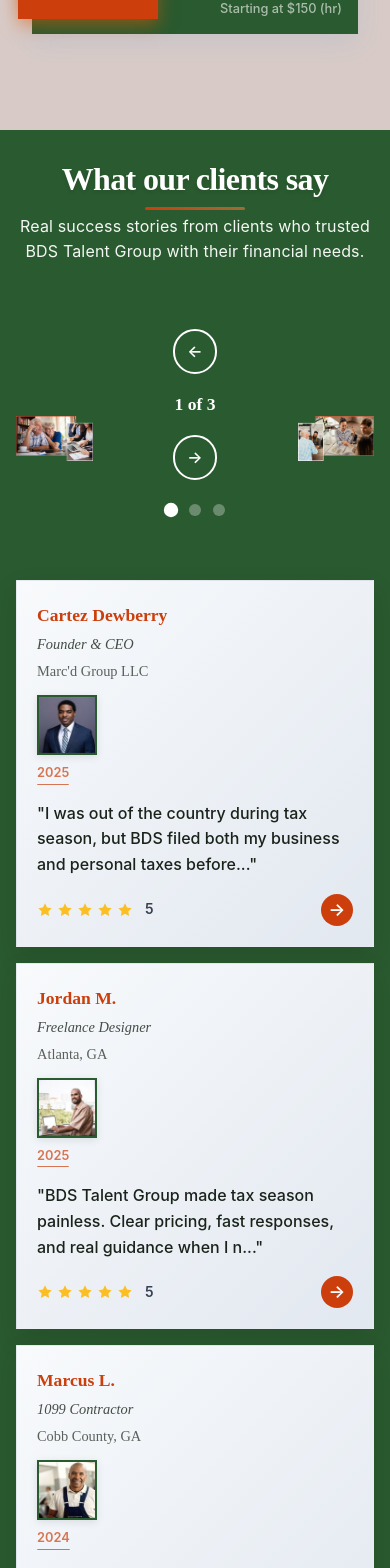
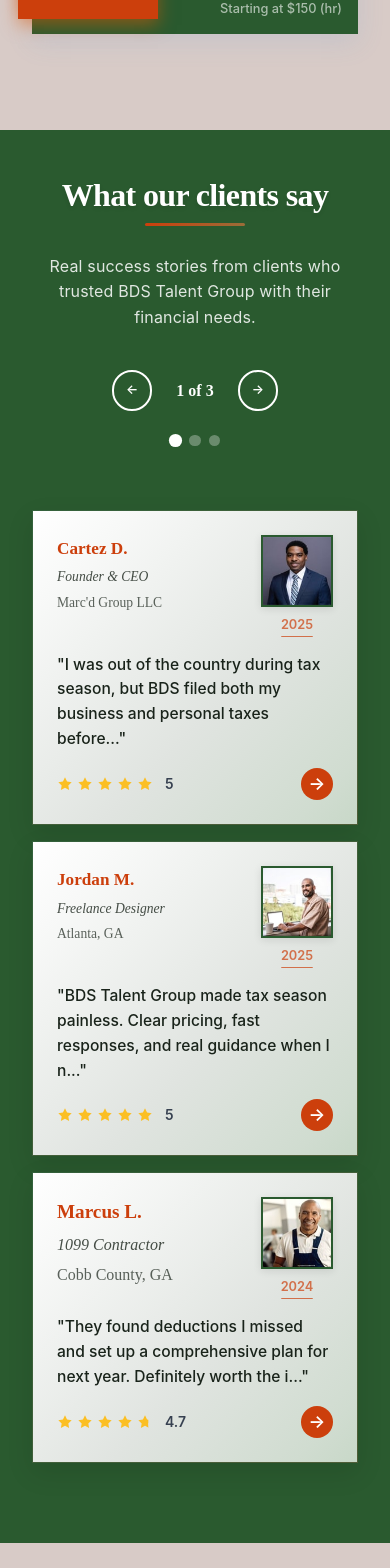
Before and after one commit to CartezDew/bdsfrontend, a React (Vite) app: page / in a window 390 px wide. Shown: the part 3720-5288 px from the top of the page. Built offline with nearby package versions, Linux system fonts and the light colour scheme.

Commit message:
updated responsive design of social proof section

```diff
--- a/src/App.jsx
+++ b/src/App.jsx
@@ -16,25 +16,64 @@ function App() {
   const [showNavbar, setShowNavbar] = useState(!isHomePage)
   const navbarStateRef = useRef(showNavbar)
   const [mobileMenuOpen, setMobileMenuOpen] = useState(false)
+  const [isMobileWidth, setIsMobileWidth] = useState(typeof window !== 'undefined' ? window.matchMedia('(max-width: 680px)').matches : false)
 
   // Update ref when state changes
   useEffect(() => {
     navbarStateRef.current = showNavbar
   }, [showNavbar])
 
-  // Navbar visibility rules:
-  // - Home ('/') → hidden by default and stays hidden (except when mobile menu is explicitly opened)
-  // - '/services' and '/get-started' → always visible
+  // Track viewport width for mobile/desktop gating (<= 680px is mobile)
   useEffect(() => {
-    const isSpecialRoute = location.pathname === '/services' || location.pathname === '/get-started'
-    if (isSpecialRoute) {
+    if (typeof window === 'undefined') return
+    const mql = window.matchMedia('(max-width: 680px)')
+    const onChange = (e) => setIsMobileWidth(e.matches)
+    setIsMobileWidth(mql.matches)
+    if (mql.addEventListener) mql.addEventListener('change', onChange)
+    else mql.addListener(onChange)
+    return () => {
+      if (mql.removeEventListener) mql.removeEventListener('change', onChange)
+      else mql.removeListener(onChange)
+    }
+  }, [])
+
+  // Navbar visibility rules (desktop shows on all routes except when hero is in view on home)
+  useEffect(() => {
+    const path = location.pathname
+    // Always visible on non-home routes
+    if (path !== '/') {
       setShowNavbar(true)
       return
     }
-    // Home and any other routes → hide by default
-    setShowNavbar(false)
-    // No scroll listener needed anymore
-  }, [location.pathname, mobileMenuOpen])
+
+    // Home route: on desktop, show when hero is not visible; on mobile, leave hidden unless menu opens
+    let observer
+    const heroEl = document.getElementById('hero')
+    const updateFromHero = (inView) => {
+      if (isMobileWidth) {
+        // On mobile width, keep the previous behavior; do not force show here
+        setShowNavbar(false)
+      } else {
+        setShowNavbar(!inView)
+      }
+    }
+
+    if (heroEl && 'IntersectionObserver' in window) {
+      observer = new IntersectionObserver((entries) => {
+        const entry = entries[0]
+        updateFromHero(!!(entry && entry.isIntersecting))
+      }, { threshold: [0.01] })
+      observer.observe(heroEl)
+      // Initial calc in case observer fires late
+      const rect = heroEl.getBoundingClientRect()
+      updateFromHero(rect.bottom > 0 && rect.top < window.innerHeight)
+    } else {
+      // If no hero, default to shown on desktop
+      setShowNavbar(!isMobileWidth)
+    }
+
+    return () => { if (observer) observer.disconnect() }
+  }, [location.pathname, isMobileWidth])
 
   // If we land on home route with a hash (e.g., /#services), perform precise scroll
   useEffect(() => {
--- a/src/components/SocialProof.jsx
+++ b/src/components/SocialProof.jsx
@@ -20,7 +20,7 @@ import girlCafe from "../assets/Testimonials/thumbnails/thumb_girl-cafe.jpg";
 const testimonials = [
   {
     quote: "I was out of the country during tax season, but BDS filed both my business and personal taxes before the deadline. They even found business savings with truck repair costs and purchases.",
-    author: "Cartez Dewberry",
+    author: "Cartez D.",
     role: "Founder & CEO",
     company: "Marc'd Group LLC",
     yearOfService: "2025",
@@ -104,6 +104,9 @@ const testimonials = [
 export default function SocialProof() {
   const [currentPage, setCurrentPage] = useState(0);
   const [allCardsExpanded, setAllCardsExpanded] = useState(false);
+  const [isNarrow800, setIsNarrow800] = useState(typeof window !== 'undefined' ? window.innerWidth <= 800 : false);
+  const [isNarrow600, setIsNarrow600] = useState(typeof window !== 'undefined' ? window.innerWidth <= 600 : false);
+  const [expandedIndexSmall, setExpandedIndexSmall] = useState(null); // 0..2 per page when <=600px
   const [animationsTriggered, setAnimationsTriggered] = useState({
     header: false,
     leftImage: false,
@@ -222,10 +225,24 @@ export default function SocialProof() {
     return () => observer.disconnect();
   }, []);
 
+  // Track viewport width to control full-width card behavior (<= 800px) and unify at <= 600px
+  useEffect(() => {
+    if (typeof window === 'undefined') return;
+    const onResize = () => {
+      const w = window.innerWidth;
+      setIsNarrow800(w <= 800);
+      setIsNarrow600(w <= 600);
+    }
+    onResize();
+    window.addEventListener('resize', onResize);
+    return () => window.removeEventListener('resize', onResize);
+  }, []);
+
   const nextPage = () => {
     setCurrentPage((prev) => (prev + 1) % totalPages);
     // Reset expanded state when changing pages
     setAllCardsExpanded(false);
+    setExpandedIndexSmall(null);
     // Reset card animations for new page and trigger them immediately
     setCardAnimations(Array(3).fill(false));
 
@@ -245,6 +262,7 @@ export default function SocialProof() {
     setCurrentPage((prev) => (prev - 1 + totalPages) % totalPages);
     // Reset expanded state when changing pages
     setAllCardsExpanded(false);
+    setExpandedIndexSmall(null);
     // Reset card animations for new page and trigger them immediately
     setCardAnimations(Array(3).fill(false));
 
@@ -264,6 +282,7 @@ export default function SocialProof() {
     setCurrentPage(pageIndex);
     // Reset expanded state when changing pages
     setAllCardsExpanded(false);
+    setExpandedIndexSmall(null);
     // Reset card animations for new page and trigger them immediately
     setCardAnimations(Array(3).fill(false));
 
@@ -290,7 +309,9 @@ export default function SocialProof() {
   );
 
   return (
-    <section id="social-proof" className="testimonial-grid">
+    <section id="social-proof" className="social-proof-section">
+      <div className="social-proof-container">
+      <div className="testimonial-grid">
       {/* Section header */}
       <div className={`grid-header ${animationsTriggered.header ? 'animate-header' : ''}`} ref={headerRef} data-animate="header">
         <h2>What our clients say</h2>
@@ -368,11 +389,13 @@ export default function SocialProof() {
       <div className={`testimonials-grid ${animationsTriggered.cards ? 'animate-cards' : ''}`} ref={cardsRef} data-animate="cards">
         {currentTestimonials.map((testimonial, index) => {
           const globalIndex = currentPage * cardsPerPage + index;
+          const isWideCard = isNarrow800 && !isNarrow600 && ((index + 1) % 3 === 0); // only at <=800 and >600
+          const showFullQuote = isNarrow600 ? (expandedIndexSmall === index) : (allCardsExpanded || isWideCard);
 
           return (
             <article
               key={globalIndex}
-              className={`testimonial-card ${allCardsExpanded ? 'expanded' : ''}`}
+              className={`testimonial-card ${allCardsExpanded ? 'expanded' : ''} ${isWideCard ? 'full-quote' : ''}`}
               style={{
                 opacity: cardAnimations[index] ? 1 : 0,
                 transform: cardAnimations[index] ? 'translateY(0)' : 'translateY(30px)',
@@ -403,7 +426,7 @@ export default function SocialProof() {
 
               <div className="card-content">
                 <p className="testimonial-quote">
-                  "{allCardsExpanded ? testimonial.quote : testimonial.quote.slice(0, 100) + '...'}"
+                  "{showFullQuote ? testimonial.quote : (testimonial.quote.slice(0, 100) + '...')}"
                 </p>
               </div>
 
@@ -411,17 +434,25 @@ export default function SocialProof() {
                 {renderStars(testimonial.rating)}
                 <button
                   className="expand-btn"
-                  onClick={toggleAllCardsExpansion}
-                  aria-label={allCardsExpanded ? "Show less" : "Read more"}
-                  title={allCardsExpanded ? "Collapse" : "Expand"}
+                  onClick={() => {
+                    if (isNarrow600) {
+                      setExpandedIndexSmall(prev => prev === index ? null : index)
+                    } else {
+                      toggleAllCardsExpansion()
+                    }
+                  }}
+                  aria-label={(isNarrow600 ? (expandedIndexSmall === index) : allCardsExpanded) ? "Show less" : "Read more"}
+                  title={(isNarrow600 ? (expandedIndexSmall === index) : allCardsExpanded) ? "Collapse" : "Expand"}
                 >
-                  {allCardsExpanded ? '←' : '→'}
+                  {(isNarrow600 ? (expandedIndexSmall === index) : allCardsExpanded) ? '←' : '→'}
                 </button>
               </div>
             </article>
           );
         })}
       </div>
+      </div>
+      </div>
     </section>
   );
 }
--- a/src/styles/services.css
+++ b/src/styles/services.css
@@ -47,7 +47,7 @@
 }
 
 .services-container {
-  max-width: 1200px;
+  max-width: 1400px;
   margin: 0 auto;
 }
 
--- a/src/styles/socialProof.css
+++ b/src/styles/socialProof.css
@@ -1,11 +1,11 @@
 /* Social Proof Section */
 .social-proof-section {
-  background: var(--color-timberwolf);
-  margin: 0;
+  background: var(--color-hunter-green);
+  width: 100%;
 }
 
 .social-proof-container {
-  max-width: 1300px;
+  max-width: 1400px;
   margin: 0 auto;
 }
 
@@ -15,7 +15,6 @@
 .testimonial-grid {
   position: relative;
   width: 100%;
-  max-width: 1300px;
   margin: 0 auto;
   background: var(--color-hunter-green);
   padding: 3rem 2rem;
@@ -29,7 +28,7 @@
 }
 
 .grid-header h2 {
-  font-size: 2.5rem;
+  font-size: clamp(2.2rem, 3.7vw, 3rem);
   line-height: 1.1;
   font-weight: 800;
   letter-spacing: -0.02em;
@@ -38,6 +37,7 @@
   margin-bottom: 1.5rem;
   text-shadow: 0 2px 4px rgba(0, 0, 0, 0.1);
   position: relative;
+
 }
 
 .grid-header h2::after {
@@ -54,13 +54,15 @@
 
 .grid-header p {
   color: rgba(255, 255, 255, 0.95);
-  font-size: 1.2rem;
-  max-width: 700px;
+  font-size: clamp(1rem, 1.7vw, 1.2rem);
+  max-width: auto;
   margin: 0 auto;
   line-height: 1.6;
   font-weight: 400;
   font-family: -apple-system, BlinkMacSystemFont, 'Segoe UI', 'Roboto', sans-serif;
   letter-spacing: 0.01em;
+  opacity: 0.9;
+  padding-top: 1rem;
 }
 
 /* Testimonials grid */
@@ -74,7 +76,9 @@
 
 /* Individual testimonial cards */
 .testimonial-card {
-  background: linear-gradient(135deg, #f8fafc 0%, #e2e8f0 100%);
+  background:
+  linear-gradient(135deg, #ffffff 0%, #f8f9f8 15%, #f0f2f0 30%, #e8ebe8 45%, #e0e4e0 60%, #d8e0d8 75%, #d0dcd0 90%, #c8d8c8 100%) padding-box,
+  linear-gradient(135deg, rgba(42,90,47,.15), rgba(204,63,12,.18)) border-box;
   backdrop-filter: blur(10px);
 
   padding: 1.5rem;
@@ -465,29 +469,72 @@
   background: rgba(255, 255, 255, 0.6);
 }
 
-/* Responsive adjustments */
-@media (max-width: 768px) {
-  .testimonial-grid {
-    padding: 2rem 1rem;
+@media (max-width: 880px) {
+  .business-meeting-image {
+    max-width: 100%;
+    height: auto;
+    margin: 0;
+  }
+}
+
+@media (max-width: 800px) {
+  .testimonials-grid {
+    grid-template-columns: repeat(2, 1fr);
+    gap: 1rem;
+  }
+  /* Reduce gap between header and nav/images */
+  .grid-header {
+    margin-bottom: 2.5rem;
+  }
+  /* Make every 3rd card span both columns (3rd, 6th, 9th, ...) */
+  .testimonials-grid .testimonial-card:nth-child(3n) {
+    grid-column: 1 / -1;
+  }
+  /* When a card is spanning both columns, always show full quote and hide expand */
+  .testimonial-card.full-quote .testimonial-quote {
+    -webkit-line-clamp: unset;
+    display: block;
+  }
+  .testimonial-card.full-quote .expand-btn { display: none; }
+  /* Enlarge the avatar image on the wide (3n) cards */
+  .testimonials-grid .testimonial-card:nth-child(3n) .testimonial-image,
+  .testimonial-card.full-quote .testimonial-image {
+    width: clamp(72px, 12vw, 88px);
+    height: clamp(72px, 12vw, 88px);
+  }
+  /* Enlarge typography for wide (3n) cards */
+  .testimonials-grid .testimonial-card:nth-child(3n) .author-name,
+  .testimonial-card.full-quote .author-name {
+    font-size: clamp(1.2rem, 3.2vw, 1.5rem);
+  }
+  .testimonials-grid .testimonial-card:nth-child(3n) .author-role,
+  .testimonial-card.full-quote .author-role {
+    font-size: clamp(1rem, 2.6vw, 1.2rem);
+  }
+  .testimonials-grid .testimonial-card:nth-child(3n) .author-company,
+  .testimonial-card.full-quote .author-company {
+    font-size: clamp(1rem, 2.6vw, 1.2rem);
+  }
+  .nav-images-container {
+    gap: 2rem;
   }
 
-  .testimonials-grid {
-    grid-template-columns: repeat(3, 1fr);
-    gap: 1rem;
-  }
 
-  .testimonial-card {
-    padding: 1.25rem;
-    min-height: 260px;
-  }
+}
+
+/* Responsive adjustments */
+@media (max-width: 715px) {
+.business-meeting-image {
+  display: none;
+}
 
   .grid-header h2 {
-    font-size: 2.5rem;
-    margin-bottom: 1.25rem;
+    font-size: clamp(2.2rem, 3.7vw, 2.5rem);
+
   }
 
   .grid-header p {
-    font-size: 1.1rem;
+    font-size: clamp(1rem, 1.7vw, 1.2rem);
     max-width: 600px;
   }
 
@@ -498,18 +545,75 @@
   .nav-button {
     padding: 0.5rem 0.75rem;
     min-width: 40px;
-    font-size: 1rem;
+    font-size: clamp(0.8rem, 1.7vw, 1rem);
+  }
+
+  .page-indicator {
+    font-size: clamp(0.8rem, 2.7vw, 1.5rem);
+  }
+
+  .page-dot {
+    width: clamp(0.7rem, 1.6vw, 1.5rem);
+    height: clamp(0.7rem, 1.6vw, 1.5rem);
   }
 }
 
-@media (max-width: 640px) {
+@media (max-width: 600px) {
   .testimonials-grid {
-    grid-template-columns: repeat(2, 1fr);
+    grid-template-columns: 1fr;
     gap: 1rem;
+  }
+  /* Force a single, uniform avatar size for ALL cards (overrides 800px 3n rule) */
+  .testimonials-grid .testimonial-card .testimonial-image,
+  .testimonials-grid .testimonial-card:nth-child(3n) .testimonial-image {
+    width: clamp(72px, 18vw, 88px);
+    height: clamp(72px, 18vw, 88px);
+  }
+  /* Clamp typography smaller for narrow screens */
+  .author-name { font-size: clamp(1.05rem, 4.4vw, 1.35rem); }
+  .author-role { font-size: clamp(0.95rem, 3.8vw, 1.15rem); }
+  .author-company { font-size: clamp(0.95rem, 3.8vw, 1.15rem); }
+  .testimonial-quote { font-size: clamp(0.95rem, 4vw, 1.05rem); }
+  .page-indicator { font-size: clamp(0.8rem, 3.2vw, 1rem); }
+  .nav-button { font-size: clamp(0.8rem, 3.2vw, 1rem);}
+  .testimonial-card {
+    max-width: 450px;
+    justify-self: center;
+
+  }
+
+
+}
+
+@media (max-width: 490px) {
+  .grid-header h2 {
+    font-size: clamp(2rem, 3.5vw, 2.5rem);
+
+  }
+
+  .grid-header p {
+    font-size: clamp(1rem, 1.7vw, 1.2rem);
+
+  }
+
+  .page-indicator {
+    font-size: clamp(1rem, 3.2vw, 1rem);
+  }
+
+  .page-dots {
+    gap: 0.5rem;
+  }
+  .author-role {
+    font-size: clamp(0.85rem, 3vw, 1rem);
+  }
+
+  .author-company {
+    font-size: clamp(0.85rem, 3vw, 1rem);
   }
 }
 
-@media (max-width: 480px) {
+
+/* @media (max-width: 480px) {
   .testimonials-grid {
     grid-template-columns: 1fr;
   }
@@ -541,7 +645,7 @@
     font-size: 1rem;
     max-width: 100%;
   }
-}
+} */
 
 /* Animation Classes */
 .grid-header {
```
